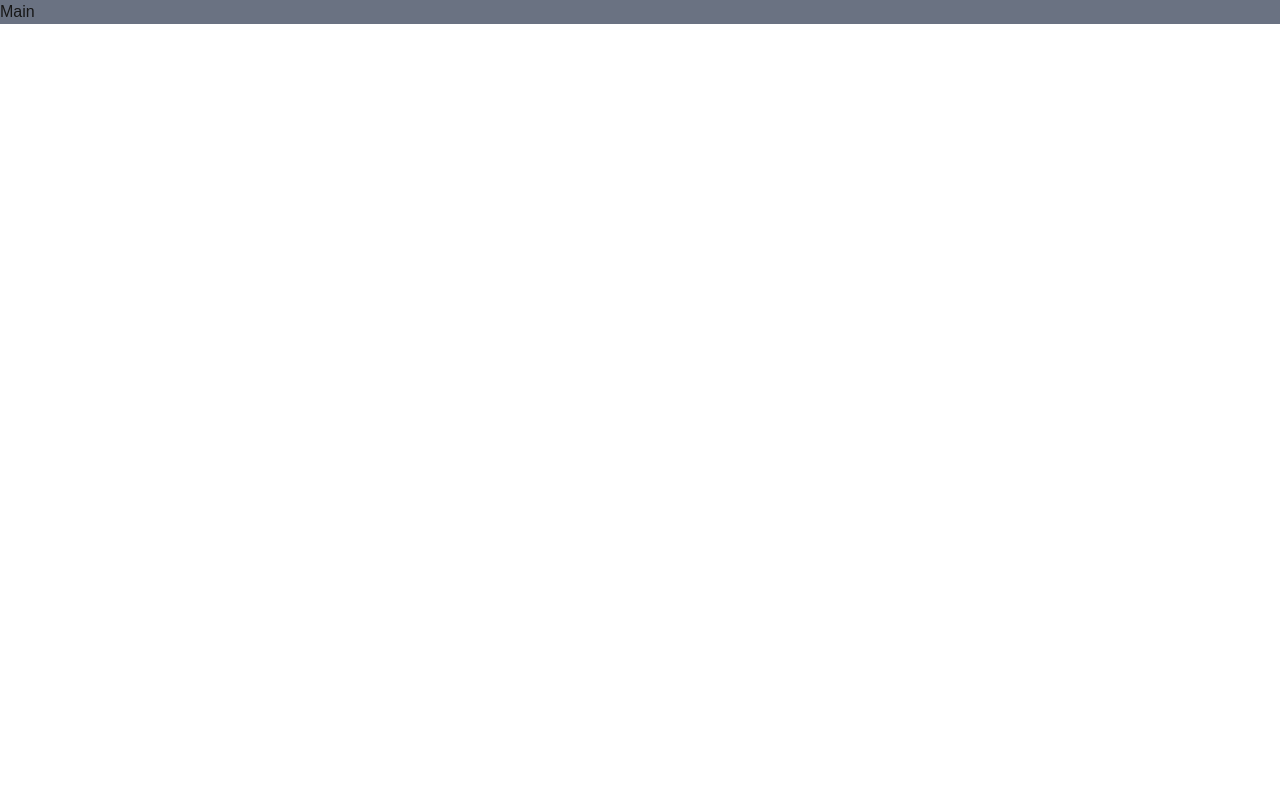
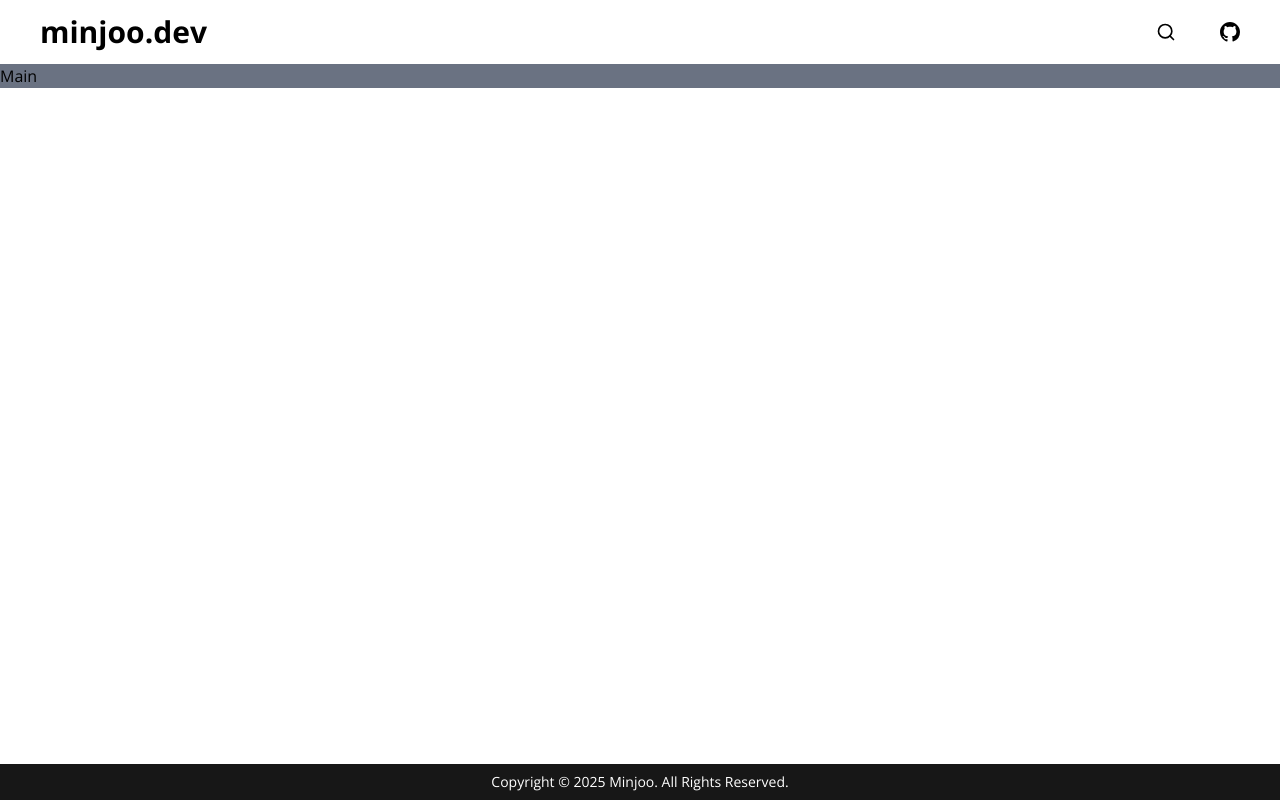
Before and after one commit to Minjoo522/my-blog, a Next.js app: page / in a window 1280 px wide. Built offline with nearby package versions, Linux system fonts and the light colour scheme.

Commit message:
style: Header, Footer styling

```diff
--- a/package.json
+++ b/package.json
@@ -11,7 +11,8 @@
   "dependencies": {
     "next": "15.4.2",
     "react": "19.1.0",
-    "react-dom": "19.1.0"
+    "react-dom": "19.1.0",
+    "react-icons": "^5.5.0"
   },
   "devDependencies": {
     "@eslint/eslintrc": "^3",
--- a/src/app/globals.css
+++ b/src/app/globals.css
@@ -1,26 +1,7 @@
 @import 'tailwindcss';
 
-:root {
-  --background: #ffffff;
-  --foreground: #171717;
+html,
+body {
+    height: 100vh;
+    overflow-y: auto;
 }
-
-@theme inline {
-  --color-background: var(--background);
-  --color-foreground: var(--foreground);
-  --font-sans: var(--font-geist-sans);
-  --font-mono: var(--font-geist-mono);
-}
-
-@media (prefers-color-scheme: dark) {
-  :root {
-    --background: #0a0a0a;
-    --foreground: #ededed;
-  }
-}
-
-body {
-  background: var(--background);
-  color: var(--foreground);
-  font-family: Arial, Helvetica, sans-serif;
-}
--- a/src/app/layout.tsx
+++ b/src/app/layout.tsx
@@ -1,6 +1,8 @@
 import type { Metadata } from 'next';
 import './globals.css';
 import { Open_Sans } from 'next/font/google';
+import Header from '@/components/Header';
+import Footer from '@/components/Footer';
 
 const sans = Open_Sans({ subsets: ['latin'] });
 
@@ -16,7 +18,11 @@ export default function RootLayout({
 }>) {
   return (
     <html lang='en' className={sans.className}>
-      <body>{children}</body>
+      <body className='max mx-auto flex w-full flex-col'>
+        <Header />
+        <main className='grow'>{children}</main>
+        <Footer />
+      </body>
     </html>
   );
 }
--- a/src/app/page.tsx
+++ b/src/app/page.tsx
@@ -1,3 +1,3 @@
 export default function Home() {
-  return <main className='bg-gray-500'>Main</main>;
+  return <section className='bg-gray-500'>Main</section>;
 }
--- /dev/null
+++ b/src/components/ExpandableSearch.tsx
@@ -0,0 +1,46 @@
+'use client';
+
+import { useEffect, useRef, useState } from 'react';
+import { FiSearch } from 'react-icons/fi';
+import { IoClose } from 'react-icons/io5';
+
+export default function ExpandableSearch() {
+  const [open, setOpen] = useState(false);
+  const inputRef = useRef<HTMLInputElement>(null);
+
+  useEffect(() => {
+    if (open && inputRef.current) {
+      inputRef.current.focus();
+    }
+  }, [open]);
+
+  return (
+    <div
+      className={`flex h-12 items-center overflow-hidden rounded-full transition-all duration-300 ease-in-out ${
+        open ? 'w-64 border border-gray-300 bg-white px-4 shadow-md' : 'w-12 bg-transparent'
+      }`}
+      style={{ transitionProperty: 'width, background, border, box-shadow, padding' }}
+    >
+      <FiSearch size={20} className='shrink-0 cursor-pointer' onClick={() => setOpen(true)} />
+
+      <input
+        ref={inputRef}
+        type='text'
+        placeholder='Search...'
+        className={`ml-2 flex-1 bg-transparent text-sm text-black placeholder-gray-400 transition-all duration-200 ease-in-out outline-none ${
+          open ? 'ml-2 w-full opacity-100' : 'ml-0 w-0 opacity-0'
+        }`}
+      />
+
+      {open && (
+        <button
+          onClick={() => setOpen(false)}
+          className='ml-2 text-gray-400 hover:text-black'
+          aria-label='Close Search'
+        >
+          <IoClose size={18} />
+        </button>
+      )}
+    </div>
+  );
+}
--- /dev/null
+++ b/src/components/Footer.tsx
@@ -0,0 +1,5 @@
+export default function Footer() {
+  return (
+    <p className='bg-neutral-900 py-2 text-center text-sm text-white'>Copyright © 2025 Minjoo. All Rights Reserved.</p>
+  );
+}
--- /dev/null
+++ b/src/components/Header.tsx
@@ -0,0 +1,19 @@
+import Link from 'next/link';
+import { BsGithub } from 'react-icons/bs';
+import ExpandableSearch from '@/components/ExpandableSearch';
+
+export default function Header() {
+  return (
+    <header className='flex items-center justify-between px-10 py-2'>
+      <Link href='/'>
+        <h1 className='text-3xl font-bold'>minjoo.dev</h1>
+      </Link>
+      <nav className='flex items-center gap-4'>
+        <ExpandableSearch />
+        <a href='https://github.com/Minjoo522' target='_blank' rel='noopener noreferrer'>
+          <BsGithub size={20} />
+        </a>
+      </nav>
+    </header>
+  );
+}
```
Also changed, not shown: 1 other file (tests, documents, lock files or other folders).
